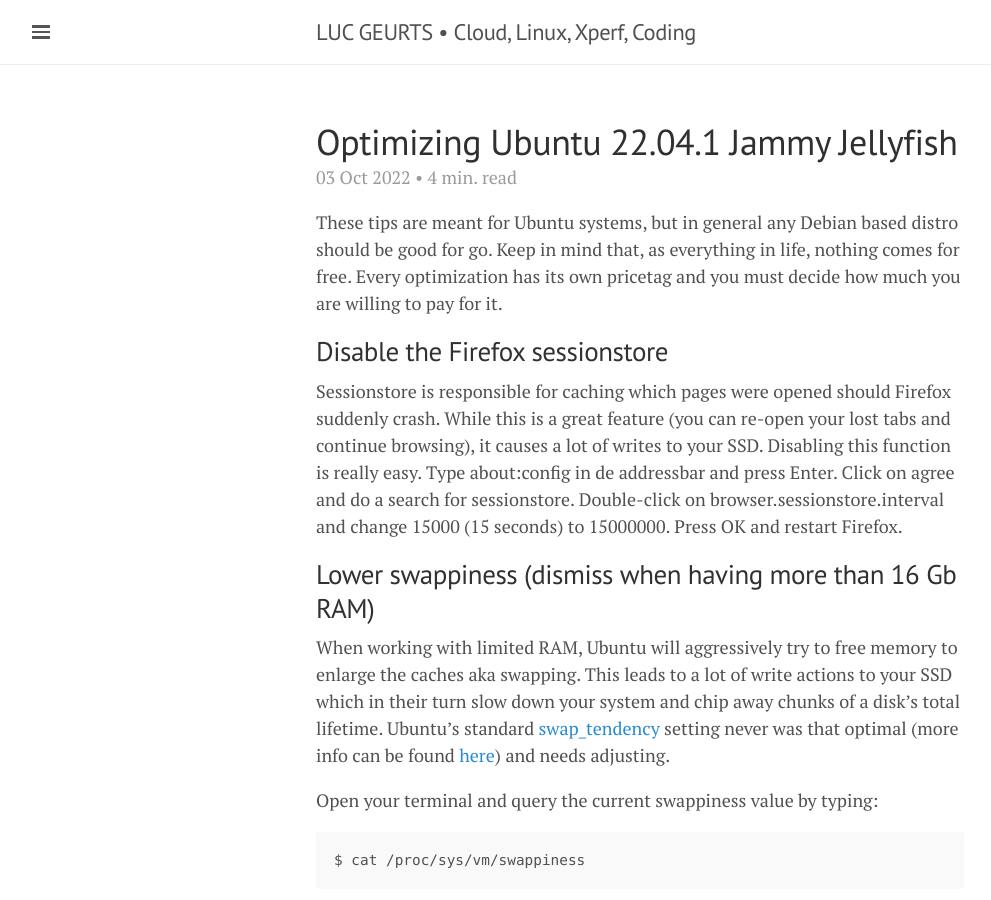
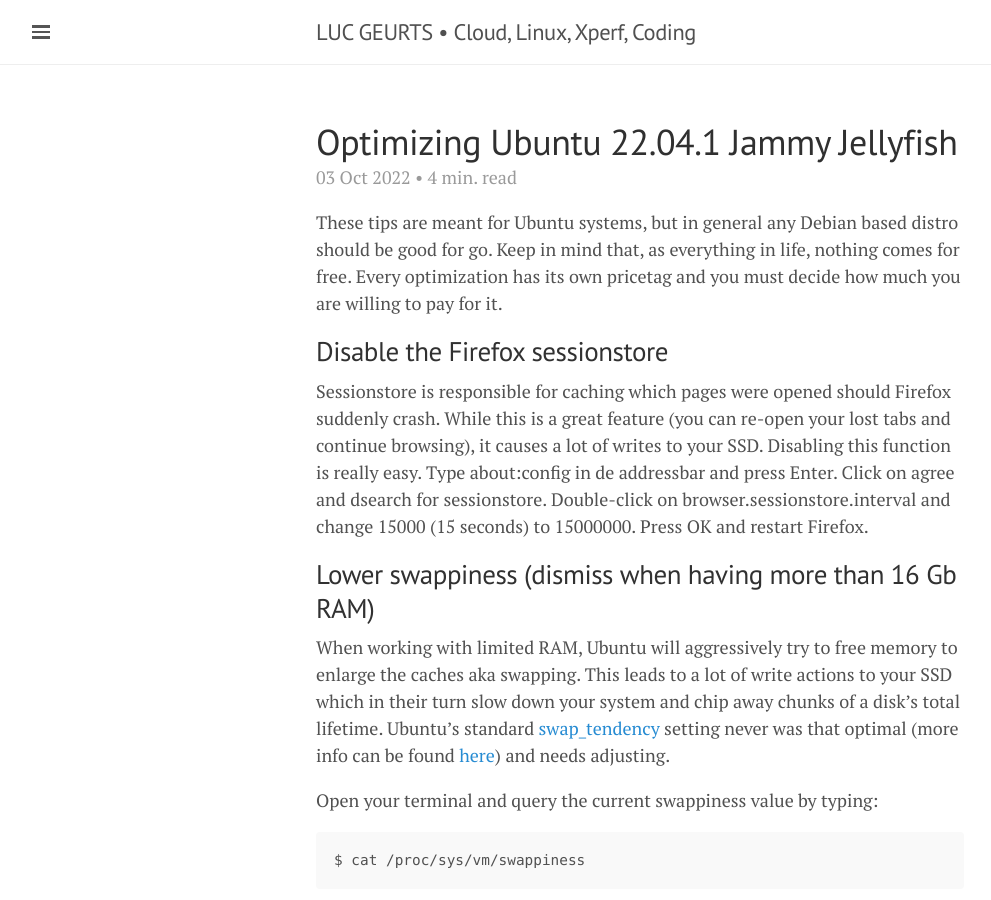
Before and after one commit to lgeurts/lgeurts.github.io, a Jekyll site: the page built from _posts/2022-10-03-optimizing-ubuntu-22.04.1-jammy-jellyfish.md, in a window 1280 px wide and 900 px high. Shown: the whole window, without its empty margins (0-991 px from the left). Built offline with Jekyll 4.4.1, drawn with Linux system fonts in a browser that asks for light colours; nearby versions of some CDN libraries; comment, search, counter and statistics services are not loaded.

Commit message:
Update 2022-10-03-optimizing-ubuntu-22.04.1-jammy-jellyfish.md

```diff
--- a/_posts/2022-10-03-optimizing-ubuntu-22.04.1-jammy-jellyfish.md
+++ b/_posts/2022-10-03-optimizing-ubuntu-22.04.1-jammy-jellyfish.md
@@ -13,7 +13,7 @@
 ## Disable the Firefox sessionstore
 
 Sessionstore is responsible for caching which pages were opened should Firefox suddenly crash. While this is a great feature (you can re-open your lost tabs and continue browsing), it causes a lot of writes to your SSD.
-Disabling this function is really easy. Type about:config in de addressbar and press Enter. Click on agree and do a search for sessionstore. Double-click on browser.sessionstore.interval and change 15000 (15 seconds) to 15000000. Press OK and restart Firefox.
+Disabling this function is really easy. Type about:config in de addressbar and press Enter. Click on agree and dsearch for sessionstore. Double-click on browser.sessionstore.interval and change 15000 (15 seconds) to 15000000. Press OK and restart Firefox.
 
 ## Lower swappiness (dismiss when having more than 16 Gb RAM)
 When working with limited RAM, Ubuntu will aggressively try to free memory to enlarge the caches aka swapping. This leads to a lot of write actions to your SSD which in their turn slow down your system and chip away chunks of a disk's total lifetime.
```
